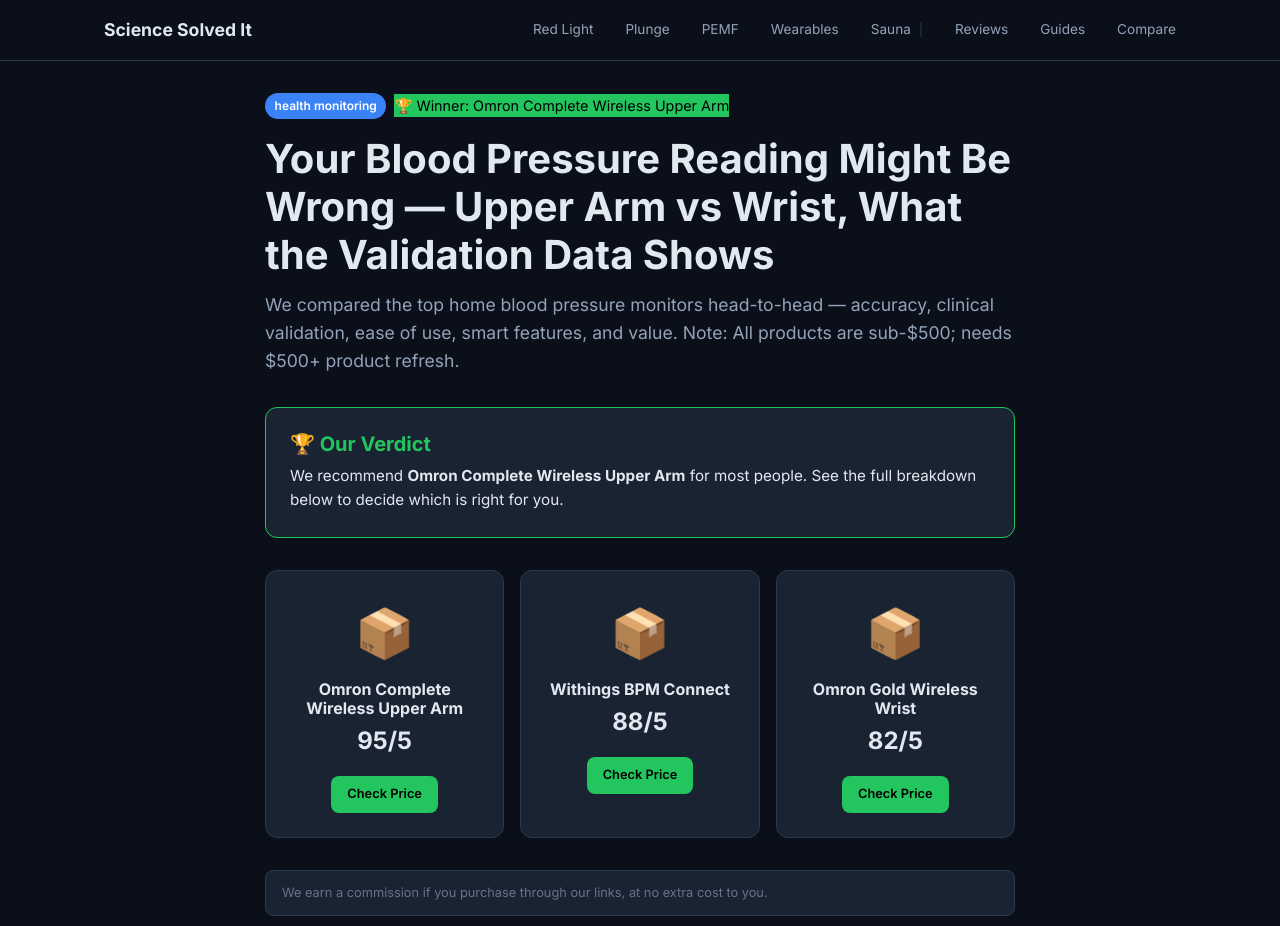
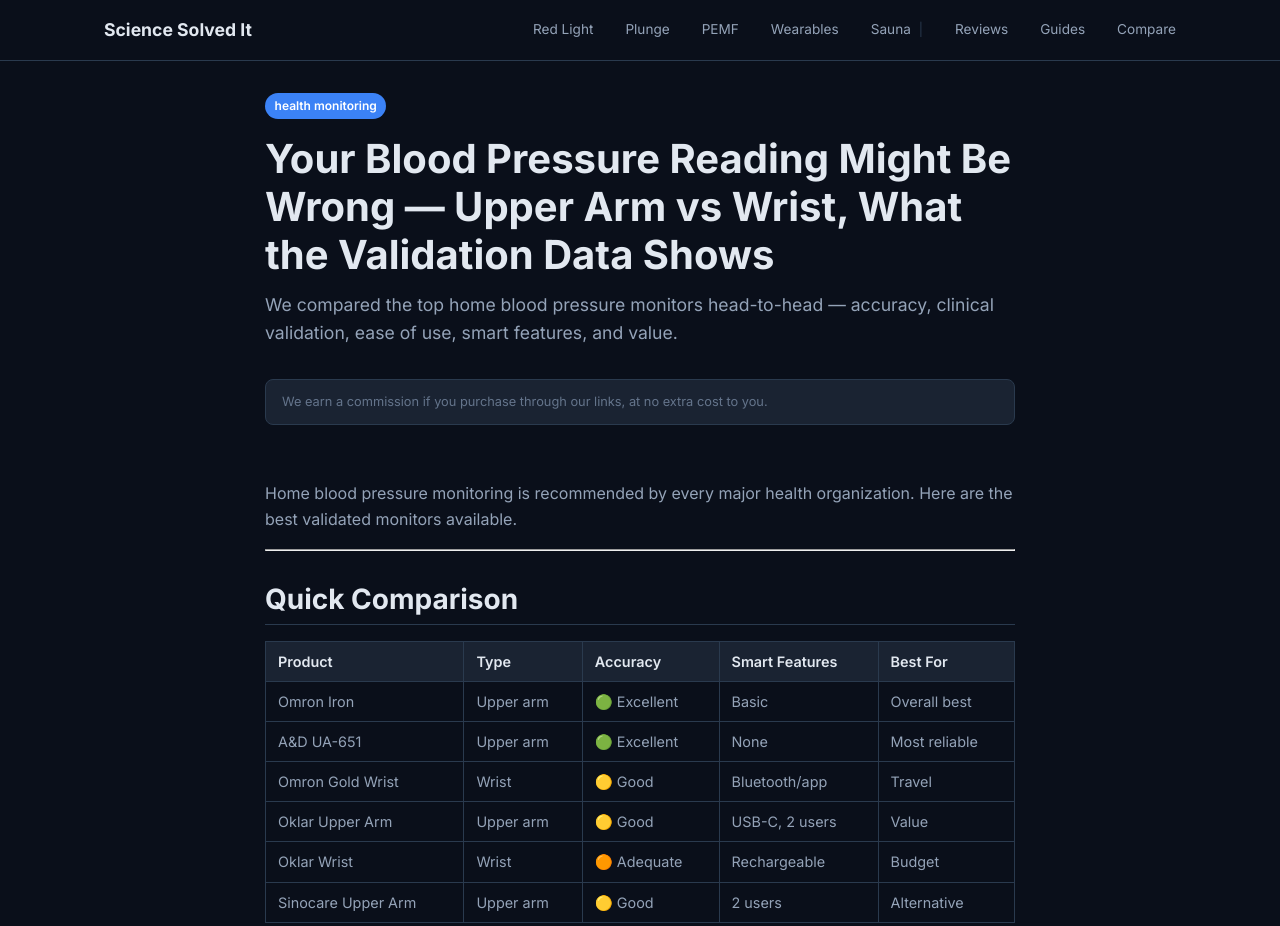
Before and after one commit to Partenairecroissanceailtd/sciencesolvedit, an Astro site: page /comparisons/2026-06-17-best-blood-pressure-monitors in a window 1280 px wide. Shown: the top 926 px of the page. Built offline with nearby package versions, Linux system fonts and the light colour scheme; Astro itself is replaced by a stand-in of ours.

```diff
--- a/src/content/comparisons/2026-06-17-best-blood-pressure-monitors.md
+++ b/src/content/comparisons/2026-06-17-best-blood-pressure-monitors.md
@@ -1,23 +1,12 @@
 ---
 title: "Your Blood Pressure Reading Might Be Wrong — Upper Arm vs Wrist, What the Validation Data Shows"
-description: "We compared the top home blood pressure monitors head-to-head — accuracy, clinical validation, ease of use, smart features, and value. Note: All products are sub-$500; needs $500+ product refresh."
+description: "We compared the top home blood pressure monitors head-to-head — accuracy, clinical validation, ease of use, smart features, and value."
 category: health-monitoring
 
 publishedDate: 2026-06-17
 featured: true
 
 image: "/images/og-your-blood-pressure-reading-might-be-wrong--upper-arm-vs-wri.svg"
-products:
-  - name: "Omron Complete Wireless Upper Arm"
-    score: 95
-    url: "https://www.amazon.com/dp/B07W7LHH4N?tag=sciencesolved-20"
-  - name: "Withings BPM Connect"
-    score: 88
-    url: "https://www.amazon.com/dp/B07PQF67VF?tag=sciencesolved-20"
-  - name: "Omron Gold Wireless Wrist"
-    score: 82
-    url: "https://www.amazon.com/dp/B07XLBK7H7?tag=sciencesolved-20"
-winner: "Omron Complete Wireless Upper Arm"
 ---
 
 Home blood pressure monitoring is recommended by every major health organization. Here are the best validated monitors available.
--- a/src/content/guides/2026-06-17-blue-light-blocking-glasses-science.md
+++ b/src/content/guides/2026-06-17-blue-light-blocking-glasses-science.md
@@ -7,8 +7,7 @@ publishedDate: 2026-06-17
 featured: true
 
 image: "/images/og-blue-light-blocking-glasses-do-they-actually-improve-sleep-a.svg"
-products: 3
-bestPick: "Felix Gray"
+
 faq:
   - q: "Do blue light blocking glasses actually work?"
     a: "For sleep improvement, yes — multiple RCTs show that wearing blue-blocking glasses 1-2 hours before bed improves sleep onset and quality. For eye strain, the evidence is mixed — a 2020 meta-analysis found minimal objective benefit over placebo."
--- a/src/content/guides/2026-06-17-complete-guide-blood-pressure-monitors.md
+++ b/src/content/guides/2026-06-17-complete-guide-blood-pressure-monitors.md
@@ -7,8 +7,7 @@ publishedDate: 2026-06-17
 featured: true
 
 image: "/images/og-your-home-blood-pressure-monitor-might-be-wrong--heres-what.svg"
-products: 3
-bestPick: "Omron Complete"
+
 faq:
   - q: "Which is more accurate — wrist or upper arm blood pressure monitor?"
     a: "Upper arm monitors are more accurate. The American Heart Association recommends upper arm cuffs for home monitoring. Wrist monitors are convenient but more sensitive to body position errors."
```
